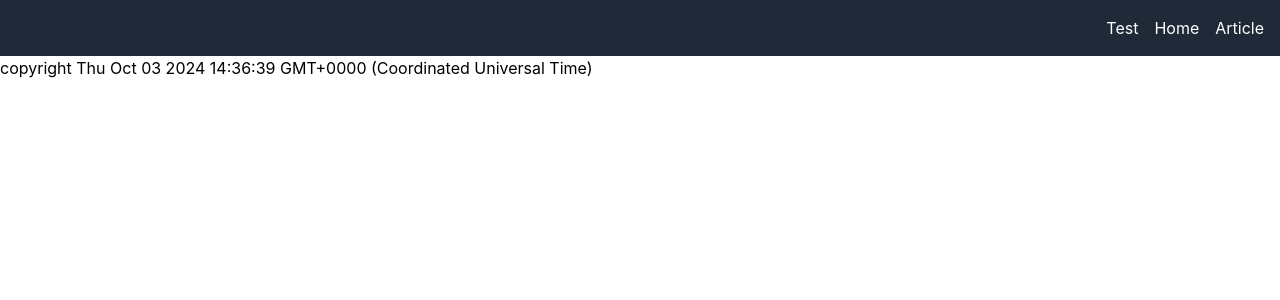
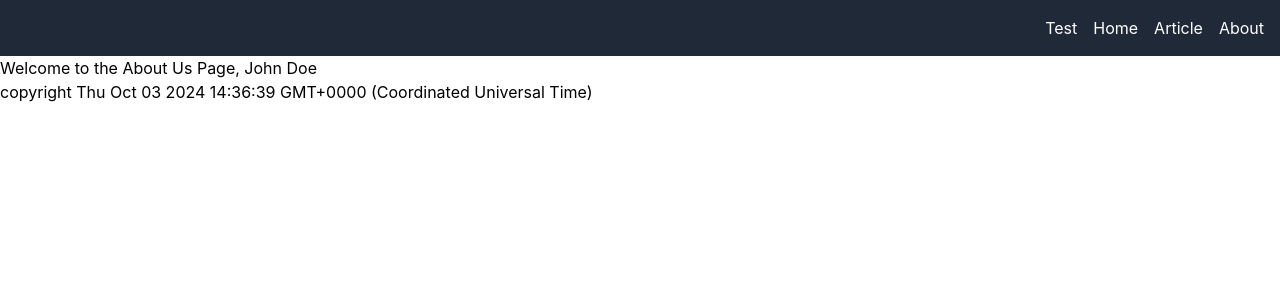
Before and after one commit to julietwainoi/gitconnectAPP, a React (Create React App) app: page /about in a window 1280 px wide. Shown: the top 300 px of the page. Built offline with nearby package versions, Linux system fonts and the light colour scheme.

Commit message:
added component props

```diff
--- a/src/components/About.jsx
+++ b/src/components/About.jsx
@@ -1,7 +1,7 @@
 import React from 'react';
 
-function About() {
-    return <h2>Welcome to the About Us Page</h2>;
+function About(props) {
+    return <h2>Welcome to the About Us Page, {props.name}</h2>;
 }
 
 export default About;
--- a/src/components/app.jsx
+++ b/src/components/app.jsx
@@ -45,6 +45,7 @@ import Article from "./article.jsx";
 import Footer from "./footer.jsx";
 import Test from "./test.jsx";
 import Home from "./Home.jsx";
+import About from "./About.jsx"; // Import the About component
 
 function App() {
     return (
@@ -56,6 +57,10 @@ function App() {
                         <Route path="/" element={<Test />} />
                         <Route path="/home" element={<Home />} />
                         <Route path="/article" element={<Article />} />
+                        <Route
+                            path="/about"
+                            element={<About name="John Doe" />} // Passing props here
+                        />
                     </Routes>
                 </main>
                 <Footer />
--- a/src/components/header.jsx
+++ b/src/components/header.jsx
@@ -9,6 +9,7 @@ function Header() {
                     <li><Link to="/" className="text-white hover:underline">Test</Link></li>
                     <li><Link to="/home" className="text-white hover:underline">Home</Link></li>
                     <li><Link to="/article" className="text-white hover:underline">Article</Link></li>
+                    <li><Link to="/about" className="text-white hover:underline">About</Link></li>
                 </ul>
             </nav>
         </header>
```
